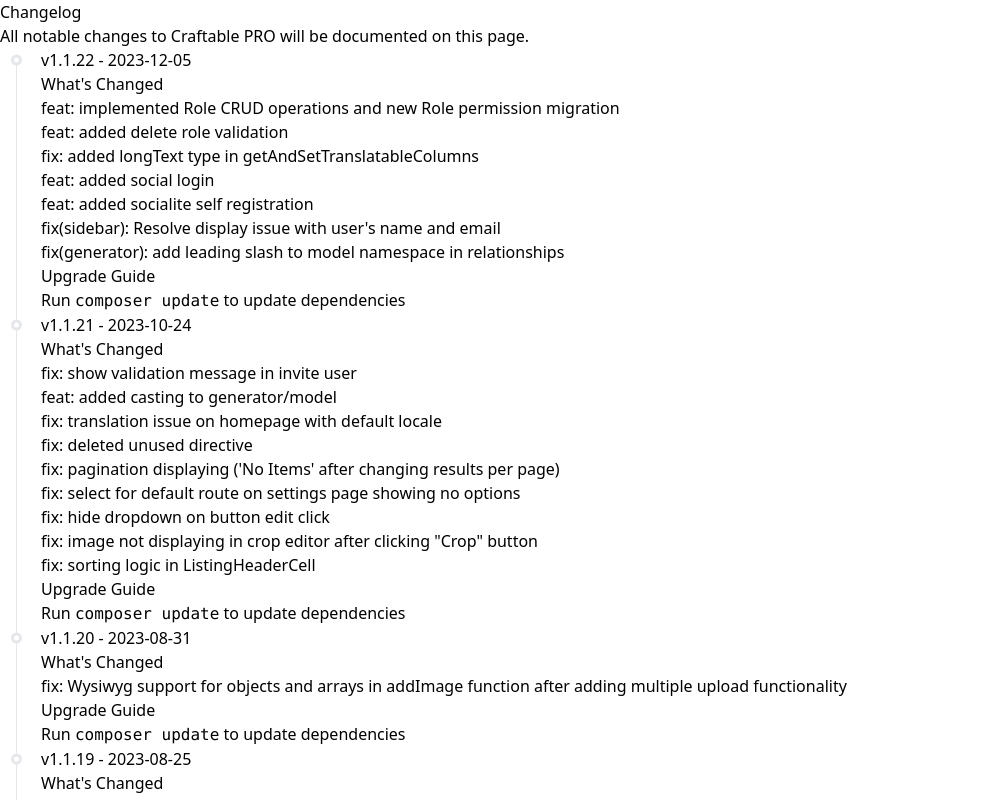
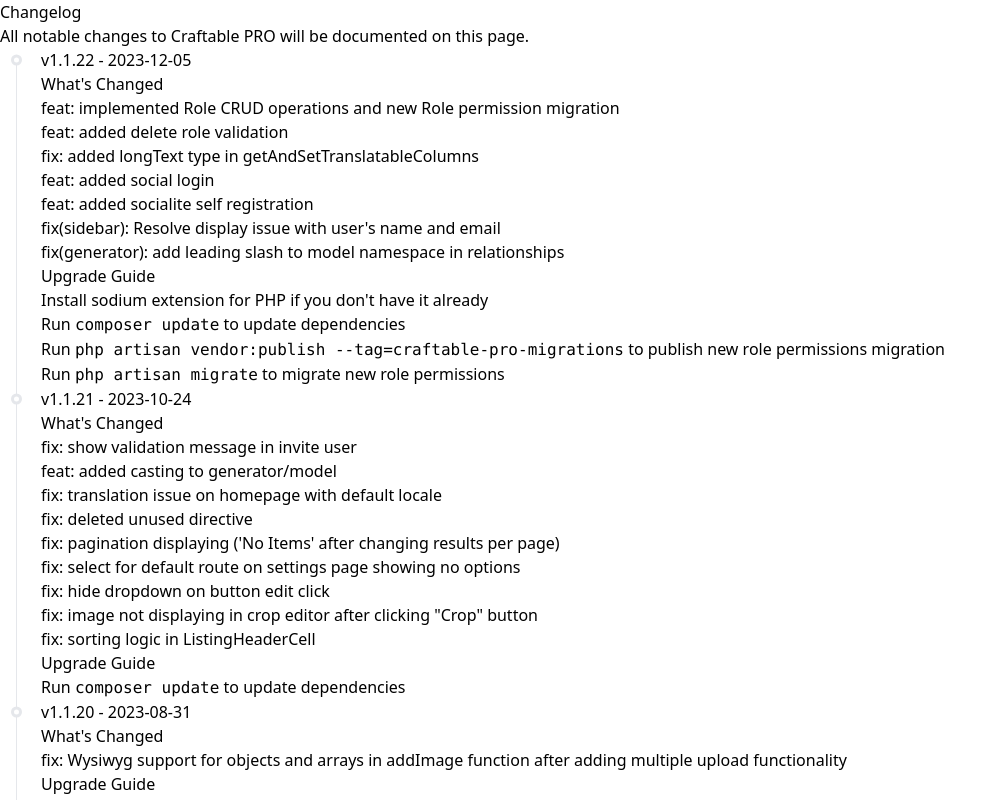
Before and after one commit to BRACKETS-by-TRIAD/craftable-pro-docs, a Next.js app: page /changelog in a window 1280 px wide. Shown: the top 800 px of the page, without its empty margins (0-1007 px from the left). Built offline with nearby package versions, Linux system fonts and the light colour scheme.

Commit message:
feat: add upgrade guide to changelog

```diff
--- a/pages/changelog.mdx
+++ b/pages/changelog.mdx
@@ -18,7 +18,10 @@
 
 ### Upgrade Guide
 
+- [Install](https://www.php.net/manual/en/sodium.installation.php) sodium extension for PHP if you don't have it already
 - Run `composer update` to update dependencies
+- Run `php artisan vendor:publish --tag=craftable-pro-migrations` to publish new role permissions migration
+- Run `php artisan migrate` to migrate new role permissions
 
 ## v1.1.21 - 2023-10-24
 
```
